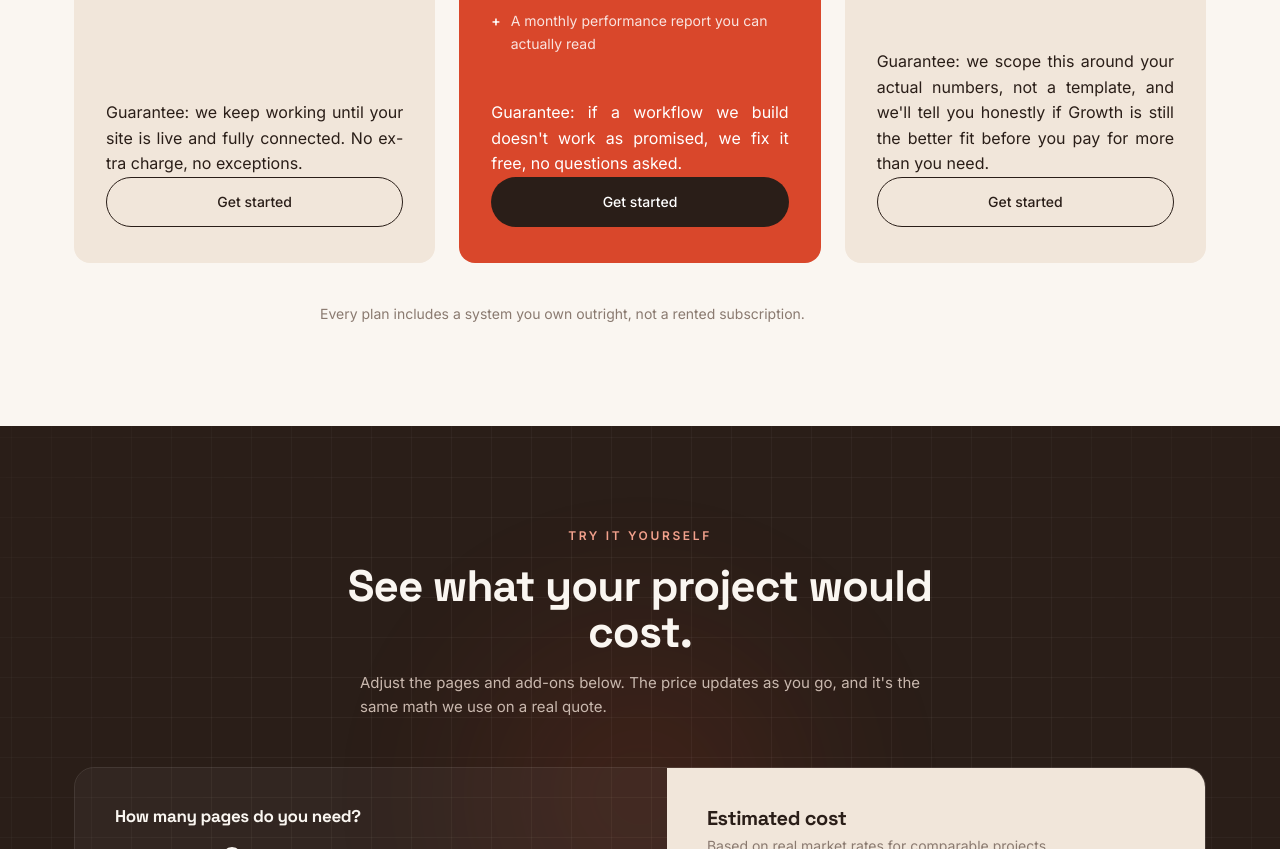
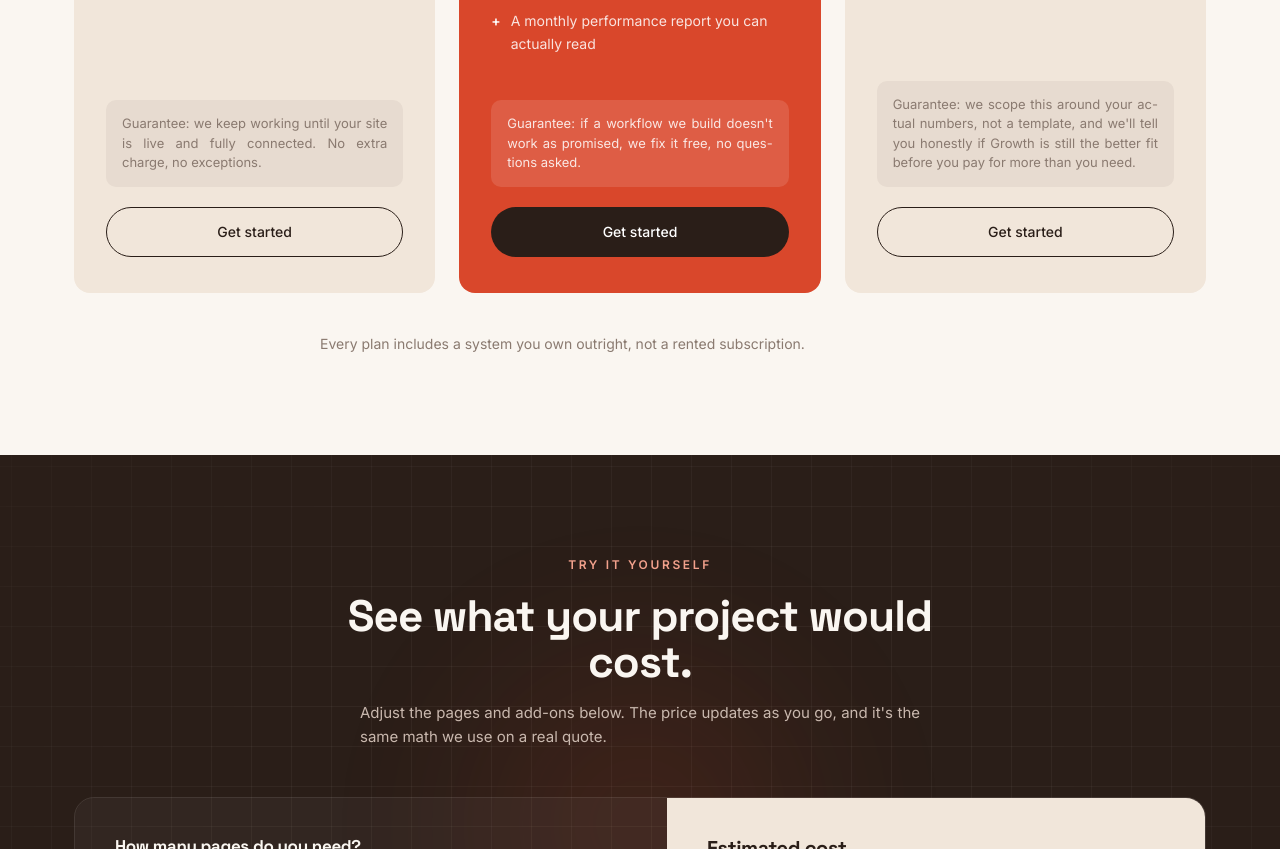
Before and after one commit to asekunezekiel/aceprime, a plain HTML site: page pricing.html in a window 1280 px wide. Shown: the part 1314-2163 px from the top of the page. Drawn offline with Linux system fonts and the light colour scheme.

Commit message:
Update style.css

```diff
--- a/style.css
+++ b/style.css
@@ -1152,6 +1152,21 @@ section {
 
 .price-card .btn {
   width: 100%;
+}
+
+.price-guarantee {
+  font-size: 13px;
+  color: var(--gray);
+  background: rgba(42,30,24,0.05);
+  border-radius: 10px;
+  padding: 14px 16px;
+  margin-bottom: 20px;
+  line-height: 1.5;
+}
+
+.price-card.featured .price-guarantee {
+  background: rgba(255,255,255,0.12);
+  color: rgba(255,255,255,0.85);
 }
 
 .price-card.featured .btn-primary {
```
